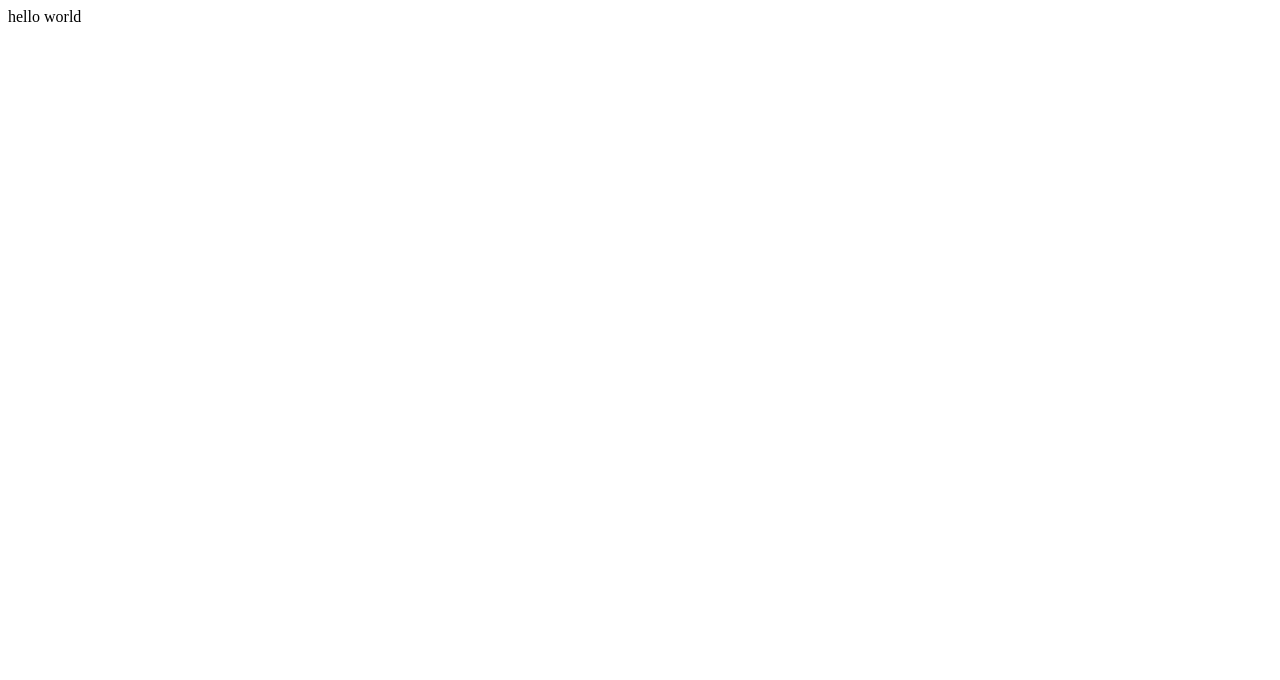
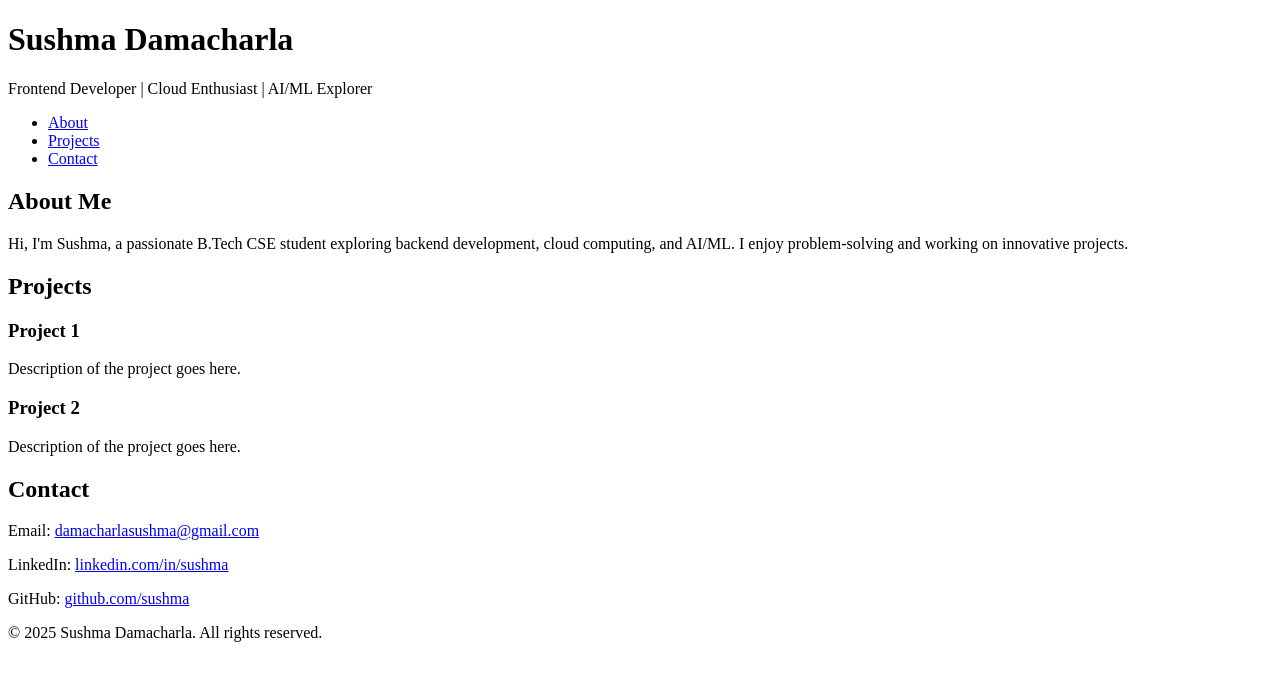
Before and after one commit to Sushma-1706/Project, a plain HTML site: page index.html in a window 1280 px wide. Drawn offline with Linux system fonts and the light colour scheme.

Commit message:
Add demo profilo

```diff
--- a/index.html
+++ b/index.html
@@ -1 +1,50 @@
-<p>hello world</p>
+<!DOCTYPE html>
+<html lang="en">
+<head>
+    <meta charset="UTF-8">
+    <meta name="viewport" content="width=device-width, initial-scale=1.0">
+    <title>Sushma Damacharla | Portfolio</title>
+    <link rel="stylesheet" href="styles.css">
+</head>
+<body>
+    <header>
+        <h1>Sushma Damacharla</h1>
+        <p>Frontend Developer | Cloud Enthusiast | AI/ML Explorer</p>
+        <nav>
+            <ul>
+                <li><a href="#about">About</a></li>
+                <li><a href="#projects">Projects</a></li>
+                <li><a href="#contact">Contact</a></li>
+            </ul>
+        </nav>
+    </header>
+
+    <section id="about">
+        <h2>About Me</h2>
+        <p>Hi, I'm Sushma, a passionate B.Tech CSE student exploring backend development, cloud computing, and AI/ML. I enjoy problem-solving and working on innovative projects.</p>
+    </section>
+
+    <section id="projects">
+        <h2>Projects</h2>
+        <div class="project">
+            <h3>Project 1</h3>
+            <p>Description of the project goes here.</p>
+        </div>
+        <div class="project">
+            <h3>Project 2</h3>
+            <p>Description of the project goes here.</p>
+        </div>
+    </section>
+
+    <section id="contact">
+        <h2>Contact</h2>
+        <p>Email: <a href="mailto:damacharlasushma@gmail.com">damacharlasushma@gmail.com</a></p>
+        <p>LinkedIn: <a href="www.linkedin.com/in/sushma-damacharla">linkedin.com/in/sushma</a></p>
+        <p>GitHub: <a href="https://github.com/Sushma-1706">github.com/sushma</a></p>
+    </section>
+
+    <footer>
+        <p>&copy; 2025 Sushma Damacharla. All rights reserved.</p>
+    </footer>
+</body>
+</html>
--- a/style.css
+++ b/style.css
@@ -0,0 +1,3 @@
+p{
+    color:red;
+}
```
